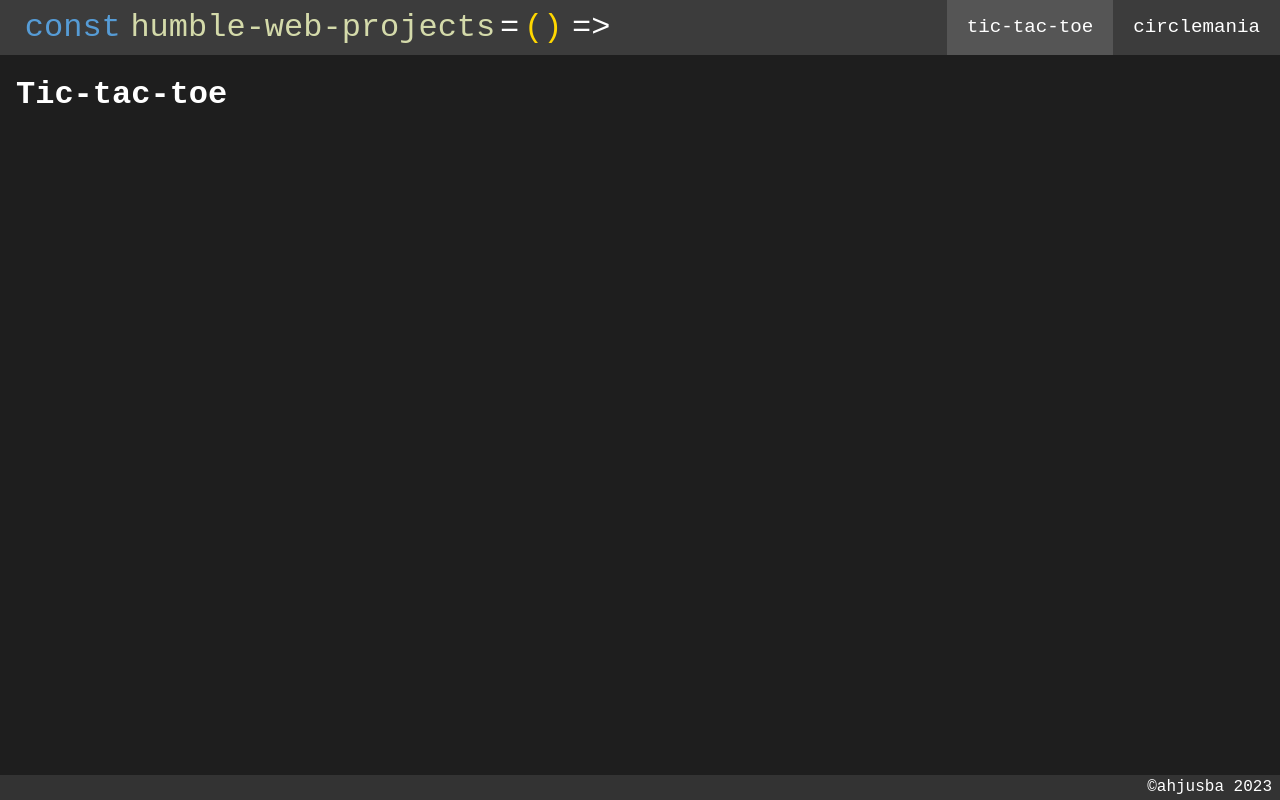
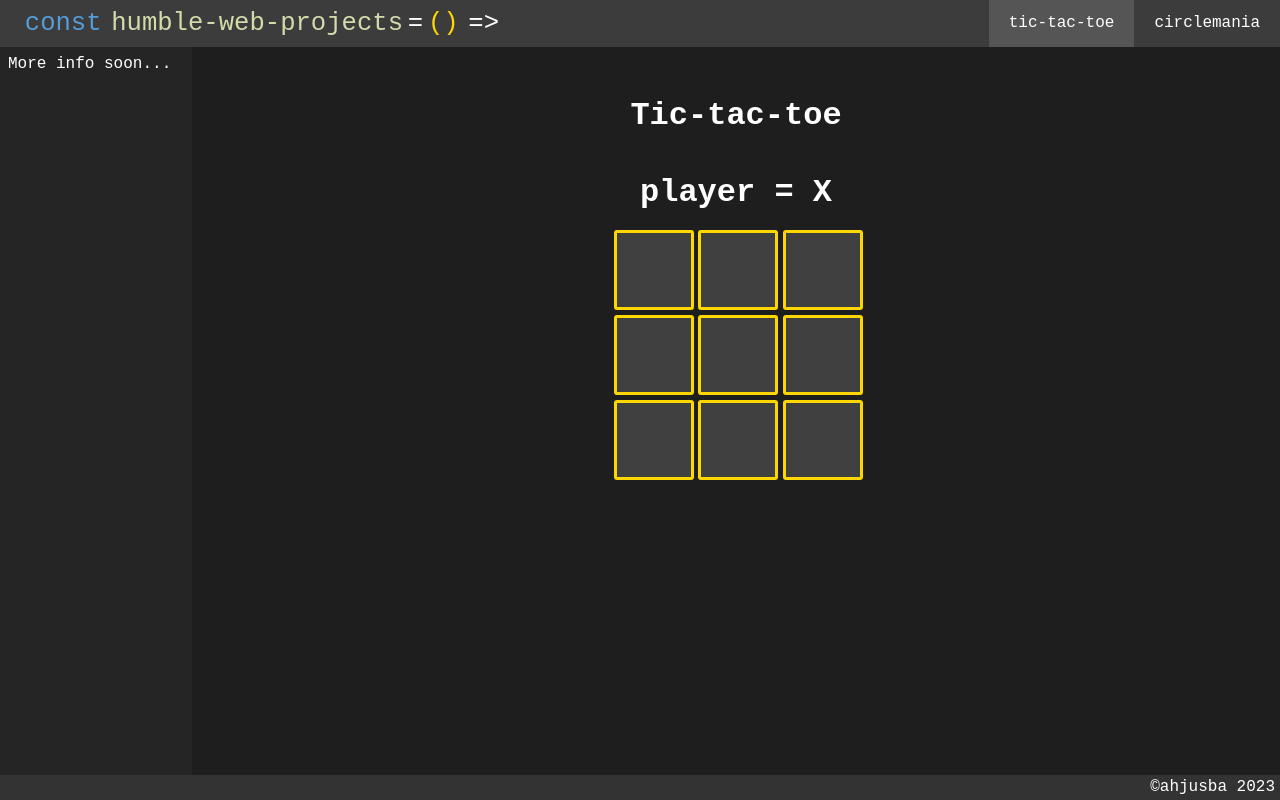
Before and after one commit to ahjusba/ahjusba.github.io, a React (Create React App) app: page /tic-tac-toe in a window 1280 px wide. Built offline with nearby package versions, Linux system fonts and the light colour scheme.

Commit message:
Add tic-tac-toe game and sidebar

```diff
--- a/public/index.html
+++ b/public/index.html
@@ -14,7 +14,6 @@
     <title>humble-site</title>
   </head>
   <body>
-    <noscript>You need to enable JavaScript to run this app.</noscript>
     <div id="root"></div>
   </body>
 </html>
--- a/src/App.js
+++ b/src/App.js
@@ -2,7 +2,7 @@ import Navbar from "./Navbar"
 import Footer from "./Footer"
 import Home from "./pages/Home"
 import Circlemania from "./pages/Circlemania"
-import TicTacToe from "./pages/TicTacToe"
+import TicTacToe from "./pages/TicTacToe/TicTacToe"
 import { Route, Routes } from "react-router-dom"
 
 const App = () => {
@@ -10,6 +10,11 @@ const App = () => {
   return (
     <>
       <Navbar />
+
+      <main>
+        <div className="sidebar">
+          <p>More info soon...</p>
+        </div>
         <div className="container">
           <Routes>
             <Route path="/" element={<Home />} />
@@ -17,6 +22,8 @@ const App = () => {
             <Route path="/circlemania" element={<Circlemania />} />
           </Routes>
         </div>
+      </main>
+
       <Footer />
     </>
   )
--- a/src/Navbar.js
+++ b/src/Navbar.js
@@ -2,10 +2,10 @@ import { Link, useMatch, useResolvedPath } from "react-router-dom"
 
 const Navbar = () => {
   return(
+    <header>
       <nav className="nav">
         <Link to="/" className="site-title">
-      <p id="const">const</p>
-      <p id="var"> humble-web-projects</p>
+          <p id="const">const</p><p id="var"> humble-web-projects</p>
           =
           <p id="paranthesis">()</p>
           <p>{'=>'}</p>
@@ -15,6 +15,8 @@ const Navbar = () => {
           <CustomLink to="/circlemania">circlemania</CustomLink>
         </ul>
       </nav>
+    </header>
+
   )
 }
 
--- a/src/index.js
+++ b/src/index.js
@@ -2,6 +2,7 @@ import React from 'react'
 import ReactDOM from 'react-dom/client'
 import App from './App'
 import './styles.css'
+import './pages/TicTacToe/TicTacToe.css'
 import { BrowserRouter } from "react-router-dom"
 
 const root = ReactDOM.createRoot(document.getElementById('root'))
--- a/src/pages/TicTacToe.js
+++ /dev/null
@@ -1,7 +0,0 @@
-const TicTacToe = () => {
-  return(
-    <h1 id="content">Tic-tac-toe</h1>
-  )
-}
-
-export default TicTacToe
--- /dev/null
+++ b/src/pages/TicTacToe/TicTacToe.css
@@ -0,0 +1,56 @@
+button.square {
+  background-color: rgb(64, 64, 64);
+  border: 3px solid;
+  vertical-align: top;
+  border-color: #ffd700;
+  border-radius: 3px;
+  font-size: 2rem;
+  padding: 0;
+  margin: 0;
+  width: 5rem;
+  height: 5rem;
+  margin: 0.3rem 0 0 0.3rem;
+
+}
+
+.board {
+  padding: 25px;
+}
+
+.board-row {
+  display: flex;
+  justify-content: center;
+  flex-wrap: nowrap;
+}
+
+.square {
+  color: white;
+}
+
+.status {
+  padding: 15px;
+}
+
+button.square:hover {
+  background-color: grey;
+}
+
+button.undo {
+  height: 2rem;
+  width: 5rem;
+}
+
+.undo {
+  font: inherit;
+  font-size: 1rem;
+  margin: 1rem 0 1rem 0;
+  background-color: #3d3d3d;
+  color: #c586c0;
+  border: 2px solid;
+  border-color: #c586c0;
+}
+
+.undo:hover {
+  background-color: #c586c0;
+  color: #573b54;
+}
--- /dev/null
+++ b/src/pages/TicTacToe/TicTacToe.js
@@ -0,0 +1,167 @@
+import { useState } from 'react'
+
+const TicTacToe = () => {
+  return (
+    <div id="content">
+      <h1 id="content-title">Tic-tac-toe</h1>
+      <Game />
+    </div>
+
+  )
+}
+
+const Game = () => {
+  const [xIsNext, setXIsNext] = useState(true)
+  const [history, setHistory] = useState([Array(9).fill(null)])
+
+  const currentSquares = history[history.length - 1]
+  const handlePlay = (nextSquares) => {
+    setHistory([...history, nextSquares])
+    setXIsNext(!xIsNext)
+  }
+
+  const handleUndo = () => {
+    if(history.length <= 1) {
+      return
+    }
+
+    const previousHistory = history.slice(0, -1)
+    setHistory(previousHistory)
+    setXIsNext(!xIsNext)
+  }
+
+  return (
+    <div>
+      <div className="board">
+        <Board xIsNext={xIsNext} squares={currentSquares} onPlay={handlePlay}/>
+        <Undo onUndoClick={handleUndo} render={(history.length > 1)} />
+      </div>
+      <div className="game-info">
+      </div>
+    </div>
+  )
+}
+
+const Undo = ({onUndoClick, render}) => {
+  console.log("Render: ", render)
+  if(render) {
+    return (
+      <button className="undo" onClick={onUndoClick}>undo</button>
+    )
+  } else {
+    return (
+      <></>
+    )
+  }
+}
+
+const Board = ({ xIsNext, squares, onPlay }) => {
+
+  const handleClick = (index) => {
+
+    //If the square has a value already
+    if (squares[index] || calculateWinner(squares)) {
+      return
+    }
+
+    const value = xIsNext ? "X" : "O"
+    const updatedSquares = squares.map((square, i) => {
+      return i === index ? value : square
+    })
+
+    onPlay(updatedSquares)
+  }
+
+  const getStatusMessage = () => {
+
+    const winner = calculateWinner(squares)
+
+    if (winner) {
+      return `Winner is ${winner}`
+    }
+
+    if (boardIsFilled(squares)) {
+      return `Tie`
+    }
+
+    return `player = ${xIsNext ? "X" : "O" }`
+  }
+
+  return (
+    <>
+      <div className="status">
+        <Status status={getStatusMessage()}/>
+      </div>
+      <div className="board-row">
+        <Square onSquareClick={() => handleClick(0)} value={squares[0]} />
+        <Square onSquareClick={() => handleClick(1)} value={squares[1]} />
+        <Square onSquareClick={() => handleClick(2)} value={squares[2]} />
+      </div>
+      <div className="board-row">
+        <Square onSquareClick={() => handleClick(3)} value={squares[3]} />
+        <Square onSquareClick={() => handleClick(4)} value={squares[4]} />
+        <Square onSquareClick={() => handleClick(5)} value={squares[5]} />
+      </div>
+      <div className="board-row">
+        <Square onSquareClick={() => handleClick(6)} value={squares[6]} />
+        <Square onSquareClick={() => handleClick(7)} value={squares[7]} />
+        <Square onSquareClick={() => handleClick(8)} value={squares[8]} />
+      </div>
+    </>
+  )
+}
+
+const Status = ({ status }) => {
+  return(
+    <>
+      <h1>
+        {status}
+      </h1>
+    </>
+  )
+}
+
+const Square = ({ value, onSquareClick }) => {
+  return (
+    <>
+      <button
+        className="square"
+        onClick={onSquareClick}>
+        {value}
+      </button>
+    </>
+  )
+}
+
+//Static functions
+const boardIsFilled = (squares) => {
+  for (let i = 0; i < squares.length; i++) {
+    if (!squares[i]) return false
+  }
+
+  return true
+}
+
+const calculateWinner = (squares) => {
+  const lines = [
+    [0, 1, 2],
+    [3, 4, 5],
+    [6, 7, 8],
+    [0, 3, 6],
+    [1, 4, 7],
+    [2, 5, 8],
+    [0, 4, 8],
+    [2, 4, 6]
+  ];
+
+  for (let i = 0; i < lines.length; i++) {
+    let [a, b, c] = lines[i]
+    if(squares[a] && squares[a] === squares[b] && squares[a] === squares[c]){
+      return squares[a] //Returns value "X" or "O"
+    }
+
+  }
+  return null
+}
+
+export default TicTacToe
--- a/src/styles.css
+++ b/src/styles.css
@@ -1,74 +1,114 @@
+/*FORM*/
 * {
-  box-sizing: border-box;
+	box-sizing: border-box;
+	margin: 0;
+	padding: 0;
 }
+
+html, body, #root {
+	display: flex;
+	flex-direction: column;
+  height: 100%;
+}
+
+/*NAVIGATION AND HEADER*/
+nav {
+	display: flex;
+	justify-content: space-between;
+	align-items: stretch;
+  gap: 2rem;
+  padding: 0 0 0 1rem;
+	width: 100%;
+}
+
+nav ul {
+	list-style: none;
+	display: flex;
+}
+
+nav p {
+  padding: 0;
+  margin: 0.3rem;
+}
+
+nav li {
+  padding: 0 1rem;
+}
+
+nav a {
+	text-decoration: none;
+	height: 100%;
+	display: flex;
+	align-items: center;
+  padding: .25rem;
+}
+
+/*MAIN*/
+main {
+	flex-grow: 1;
+	display: flex;
+	align-items: stretch;
+  flex-wrap: wrap;
+	justify-content: space-between;
+	width: 100%;
+	height: 100%;
+  margin-bottom: 25px;
+}
+
+#content {
+  height: 100%;
+  padding: 50px;
+}
+
+.sidebar {
+	flex-basis: 15%;
+}
+
+.sidebar p {
+  margin: 0.5rem;
+}
+
+.container {
+	flex-basis: 85%;
+  text-align: center;
+}
+
+footer {
+	height: 25px;
+  width: 100%;
+  position: fixed;
+  bottom: 0;
+  text-align: right;
+  padding: 0 5px 0 0;
+}
+
+/*COLORS*/
 
 html {
   background-color:#1e1e1e;
   color: white;
 }
 
-body {
-  margin:0;
-  font-family: 'Roboto', sans-serif;
-  font-family: 'Source Code Pro', monospace;
+header {
+  background-color: #3c3c3c;
+  color: white;
 }
 
-#content {
-  padding: 0 1rem;
+main {
+  background-color: #1e1e1e;
 }
 
-.nav {
-  background-color: #3c3c3c;
-  color: white;
-  display: flex;
-  justify-content: space-between;
-  align-items: stretch;
-  gap: 2rem;
-  padding: 0 0 0 1rem;
-}
-
-.nav p {
-  padding: 0;
-  margin: 0.3rem;
+.sidebar {
+  background-color: #252526;
 }
 
 footer {
   background-color: #333;
-  position: fixed;
-  left: 0;
-  bottom: 0;
-  width: 100%;
-  height: 25px;
-  line-height: 25px;
-  vertical-align: middle;
   color: white;
-  display: flex;
-  justify-content: right;
-  padding: 0 0.5rem;
 }
 
-.site-title {
-  font-size: 2rem;
-}
-
-.nav ul {
-  margin: 0;
-  font-size: 1.2rem;
-  list-style: none;
-  display: flex;
-}
-
-.nav li {
-  padding: 0 1rem;
-}
-
-.nav a {
-  color: inherit;
-  text-decoration: none;
-  height: 100%;
-  display: flex;
-  align-items: center;
-  padding: .25rem;
+nav a {
+	color: inherit;
 }
 
 .nav li.active {
@@ -79,7 +119,6 @@ footer {
   background-color: #777;
 }
 
-/*Text*/
 #const {
   color: #569cd6;
 }
@@ -95,3 +134,33 @@ footer {
 #parameters {
   color: #99dcfe;
 }
+
+#return {
+  color: #c586c0;
+}
+
+/*FONTS*/
+
+body {
+  font-family: 'Roboto', sans-serif;
+  font-family: 'Source Code Pro', monospace;
+}
+
+.container {
+  font-family: 'Source Code Pro', monospace;
+}
+
+.site-title {
+  font-size: 1.6rem;
+  display:inline-flex;
+  overflow:hidden;
+  white-space: nowrap;
+}
+
+nav h1 {
+  font-size: 2rem;
+}
+
+footer {
+  line-height: 25px;
+}
```
Lines whose indentation alone changed are shown as unchanged.
